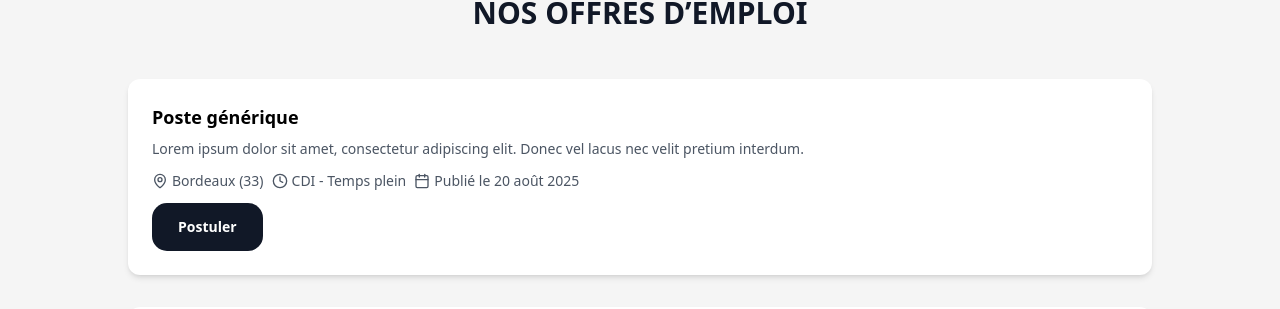
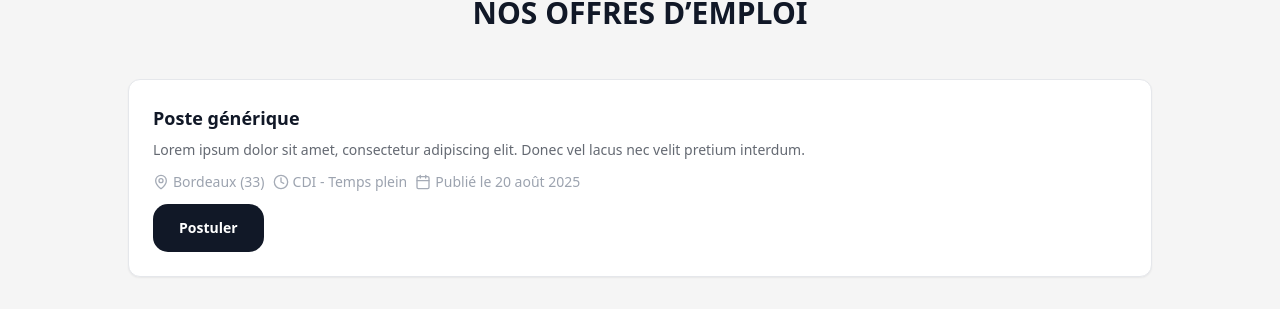
Before and after one commit to julienlisita/nextjs-ts-tailwind-template, a Next.js app: page /recruitment in a window 1280 px wide. Shown: the part 481-790 px from the top of the page. Built offline with nearby package versions, Linux system fonts and the light colour scheme; no server answers.

Commit message:
refactor(job-offer-card): align styles with global card tokens

```diff
--- a/src/components/recruitment/JobOfferCard.css
+++ b/src/components/recruitment/JobOfferCard.css
@@ -1,8 +1,24 @@
 /* src/components/recruitment/JobOfferCard.css */
 
 .job-card {
-  @apply w-full rounded-xl shadow-md p-6 flex flex-col transition hover:shadow-lg;
-  background-color: white;
+  /* Component-local tokens (jc-*) */
+  --jc-bg: var(--card-bg);
+  --jc-border: var(--card-border);
+  --jc-text: var(--card-text);
+  --jc-title: var(--card-title);
+  --jc-muted: var(--color-muted);
+  --jc-desc: color-mix(in oklab, var(--jc-text), transparent 35%);
+
+  @apply w-full p-6 flex flex-col transition overflow-hidden;
+  border-radius: var(--card-radius);
+  box-shadow: var(--card-shadow);
+  background-color: var(--jc-bg);
+  border: 1px solid var(--jc-border);
+  color: var(--jc-text);
+}
+
+.job-card:hover {
+  box-shadow: var(--card-shadow-hover);
 }
 
 .job-card-header {
@@ -11,18 +27,25 @@
 
 .job-card-title {
   @apply text-lg font-semibold;
-  color: black;
+  color: var(--jc-title);
 }
 
 .job-card-description {
   @apply text-sm mb-3;
-  color: #4b5563; /* gris plus lisible */
+  color: var(--jc-desc);
 }
 
 .job-card-meta {
-  @apply flex flex-col sm:flex-row sm:flex-wrap gap-2 text-sm text-gray-600 mt-auto  mb-3;
+  @apply flex flex-col sm:flex-row sm:flex-wrap gap-2 text-sm mt-auto mb-3;
+  color: var(--jc-muted);
 }
 
 .meta-item {
   @apply flex items-center gap-1;
 }
+
+/* optional: make icons follow text color consistently */
+.meta-item svg {
+  color: currentColor;
+  opacity: 0.9;
+}
```
